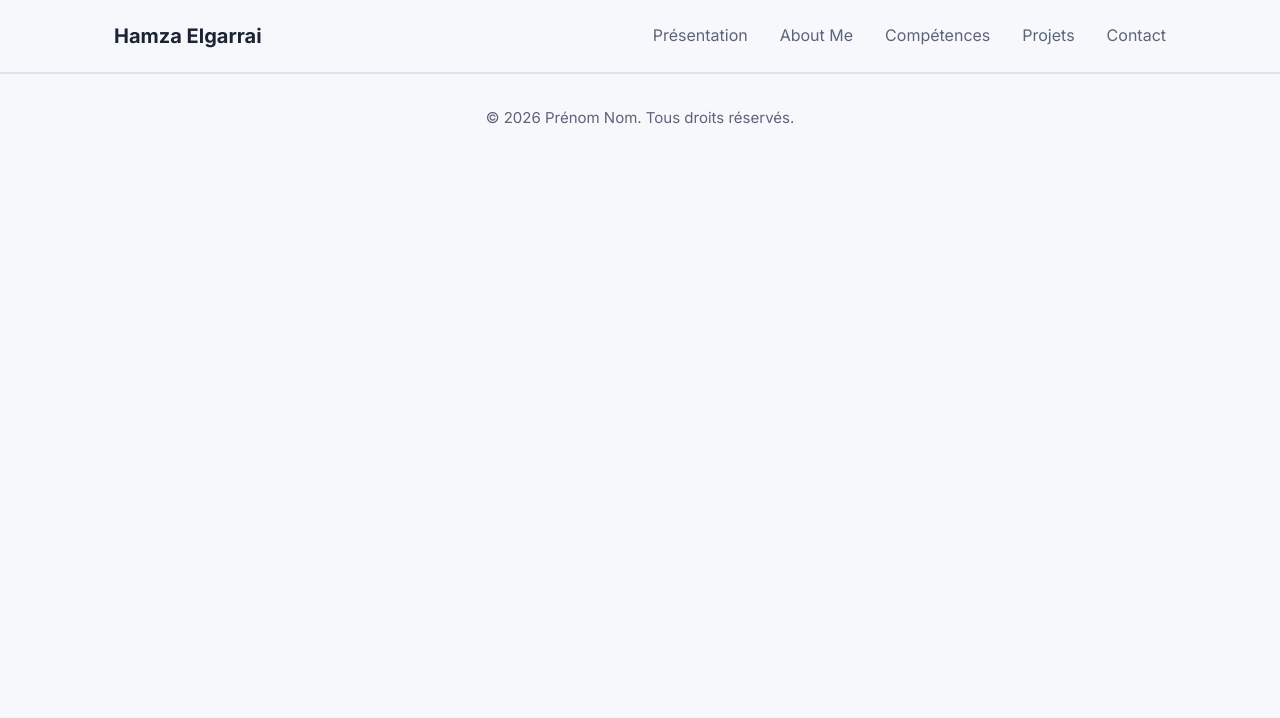
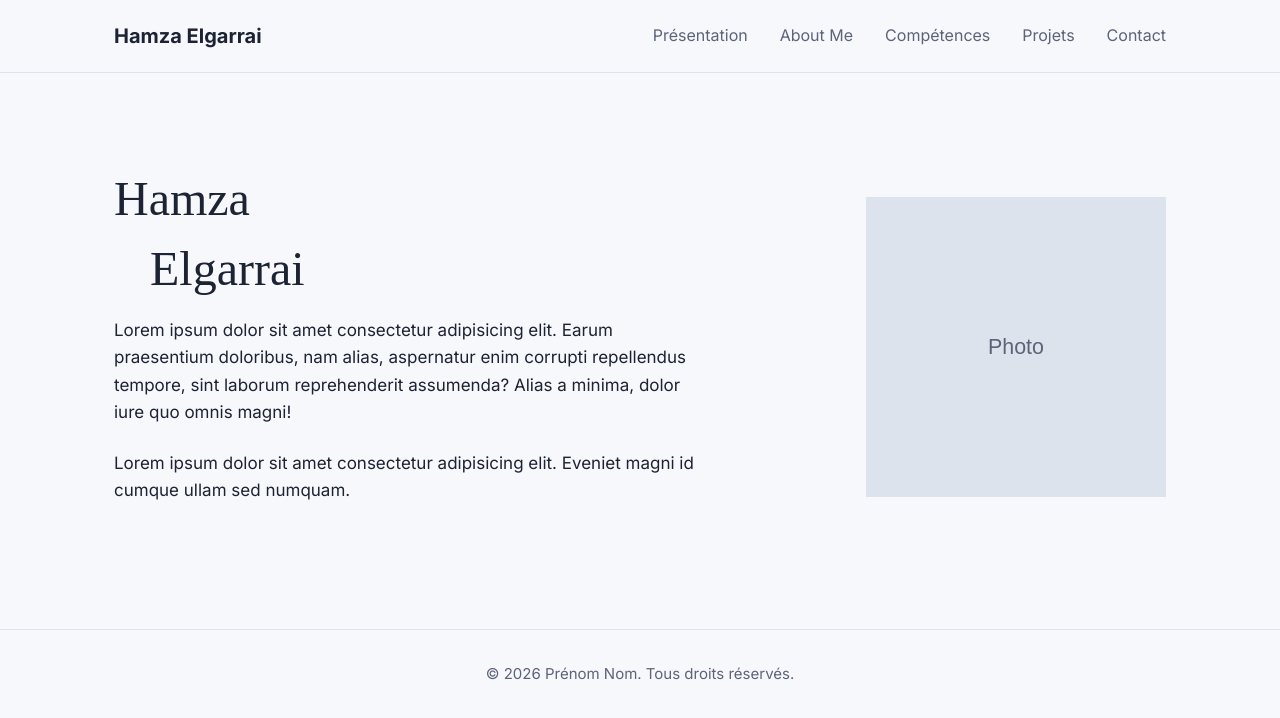
Before and after one commit to hamzaelgarrai-dev/brief-1-ycd-, a plain HTML site: page about.html in a window 1280 px wide. Drawn offline with Linux system fonts and the light colour scheme; a web font is replaced by a local one.

Commit message:
worked on about me page

```diff
--- a/about.html
+++ b/about.html
@@ -10,6 +10,10 @@
   <link rel="preconnect" href="https://fonts.googleapis.com">
   <link rel="preconnect" href="https://fonts.gstatic.com" crossorigin>
   <link href="https://fonts.googleapis.com/css2?family=Inter:wght@400;600;700&amp;display=swap" rel="stylesheet">
+
+  <link rel="preconnect" href="https://fonts.googleapis.com">
+<link rel="preconnect" href="https://fonts.gstatic.com" crossorigin>
+<link href="https://fonts.googleapis.com/css2?family=Nunito+Sans:ital,opsz,wght@0,6..12,200..1000;1,6..12,200..1000&family=Tienne:wght@400;700;900&display=swap" rel="stylesheet">
 
   <link rel="stylesheet" href="css/style.css">
 </head>
@@ -32,6 +36,34 @@
   </header>
 
 
+  <section id="about">
+
+    <div class="about_container">
+
+      <div class="text_side">
+        <h3 class="firstname_tag">Hamza</h3>
+        <h3 class="lastname_tag">Elgarrai</h3>
+        <div class="description">
+          <p>Lorem ipsum
+            dolor sit amet consectetur adipisicing elit. Earum praesentium doloribus, nam alias, aspernatur enim corrupti repellendus tempore, sint laborum reprehenderit assumenda? Alias a minima, dolor iure quo omnis magni!</p>
+
+       <p>Lorem ipsum dolor sit amet consectetur adipisicing elit.      Eveniet magni id cumque ullam sed numquam.</p>
+        </div>
+
+
+      </div>
+
+      <div class="image_side">
+
+        <img class="about__image" src="images/avatar.svg" alt="Aperçu du projet 1" width="300" height="500">
+
+      </div>
+
+    </div>
+
+  </section>
+
+
 
 
      <!-- ========== PIED DE PAGE ========== -->
--- a/css/style.css
+++ b/css/style.css
@@ -351,3 +351,46 @@ a {
 
 
 }
+
+.about_container{
+
+  padding: 24px;
+  margin: 0 auto;
+  max-width: var(--largeur-max);
+  display: flex;
+
+  align-items: center;
+  justify-content: space-between;
+
+
+}
+
+.firstname_tag{
+
+  font-family: "Tienne", serif;
+  font-weight: 400;
+  font-size: 48px;
+  margin-bottom: 12px;
+}
+
+.lastname_tag{
+  font-family: "Tienne", serif;
+  font-weight: 400;
+  font-size: 48px;
+  margin-bottom: 20px;
+  padding-left: 36px;
+}
+
+.description{
+  display: flex;
+  flex-direction: column;
+  gap: 24px;
+  margin-bottom: 28px;
+
+}
+
+.text_side{
+
+  max-width: 600px;
+
+}
```
Also changed, not shown: projet.html (+3 -0 lines).
